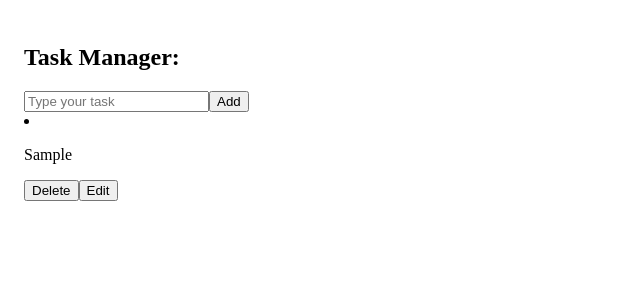
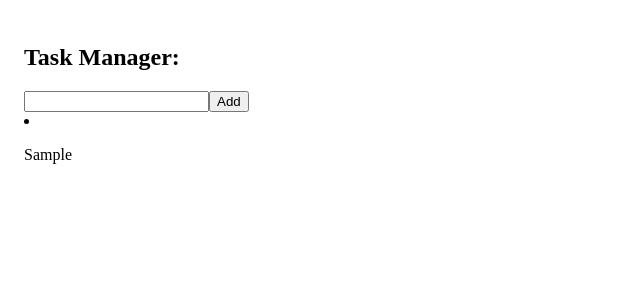
Before and after one commit to Alessandro-Vanzellotti/task-manager, a React (Vite) app: page / in a window 1280 px wide. Both pictures are taken after typing "Sample" into the empty fields and a click on the input "Add". Shown: the top 300 px of the page, without its empty margins (0-640 px from the left). Built offline with nearby package versions, Linux system fonts and the light colour scheme.

Commit message:
criei o componente NewTaskForm e debuggei

```diff
--- a/src/App.tsx
+++ b/src/App.tsx
@@ -2,11 +2,11 @@ import { ChangeEvent, useEffect, useState } from 'react';
 import './App.css';
 import { Task as TaskType } from './types';
 import { Task } from './Task';
+import { NewTaskForm } from './NewTaskForm';
 
 function App() {
 
   const [newTask, setNewTask] = useState<TaskType>({id: 0, text: "", isCompleted: false});
-  //const [taskList, setTaskList] = useState<TaskType[]>([]);
 
   const [taskList, setTaskList] = useState<TaskType[]>(() => {
     const localValue = localStorage.getItem("ITEMS");
@@ -21,6 +21,7 @@ function App() {
 
   const handleChange = (event: ChangeEvent<HTMLInputElement>): void => {
     setNewTask({id: 0, text: event.target.value, isCompleted: false});
+    console.log(newTask.text);
   }
 
   const addNewTask = () => {
@@ -28,7 +29,7 @@ function App() {
     setNewTask({id: 0, text: "", isCompleted: false});
   }
 
-  const removeTask = (itemToRemove: TaskType) => {
+  /* const removeTask = (itemToRemove: TaskType) => {
     const updatedTaskList: TaskType[] = taskList.filter(item => item.text != itemToRemove.text);
     setTaskList(updatedTaskList);
   }
@@ -36,7 +37,7 @@ function App() {
   const editTask = (itemToEdit: TaskType) => {
     const taskIndex: number = taskList.findIndex(item => item.text == itemToEdit.text);
     console.log(taskIndex);
-  }
+  } */
 
   const toggleTask = (id: number) => {
     const updatedTaskList: TaskType[] = taskList.map(item => {
@@ -56,9 +57,10 @@ function App() {
   return (
     <>
       <header>
-        <h2>Task Manager:</h2>
+        <NewTaskForm addNewTask={addNewTask} handleChange={handleChange} newTask={newTask} />
+        {/* <h2>Task Manager:</h2>
         <input type="text" onChange={handleChange} name="newTask" value={newTask.text} placeholder='Type your task' id="" />
-        <input type="button" onClick={() => addNewTask()} value="Add" />
+        <input type="button" onClick={() => addNewTask()} value="Add" /> */}
       </header>
 
       <main>
@@ -68,8 +70,9 @@ function App() {
               key={task.id}
               task={task}
               toggleTask={toggleTask}
-              removeTask={removeTask}
-              editTask={editTask}/>
+              /* removeTask={removeTask}
+              editTask={editTask} */
+              />
           )
         })}
       </main>
--- /dev/null
+++ b/src/NewTaskForm.tsx
@@ -0,0 +1,36 @@
+import { ChangeEvent, EventHandler, useState } from "react";
+import { Task as TaskType } from "./types";
+
+type NewTaskFormType = {
+    addNewTask: () => void;
+    handleChange: (event: ChangeEvent<HTMLInputElement>) => void;
+    newTask: TaskType;
+}
+
+export const NewTaskForm: React.FC<NewTaskFormType> = ({addNewTask, handleChange, newTask}) => {
+
+    //const [newTask, setNewTask] = useState<TaskType>({id: 0, text: "", isCompleted: false});
+
+    function handleSubmit(e: React.SyntheticEvent) {
+        console.log("handleSubmit");
+        e.preventDefault();
+        if (newTask.text === "") return;
+
+        addNewTask();
+
+        //setNewItem({id: 0, text: "", isCompleted: false});
+      }
+
+
+    return (
+
+
+
+
+        <form onSubmit={(e) => handleSubmit(e)} className="new-item-form">
+            <h2>Task Manager:</h2>
+            <input value={newTask.text} onChange={e => handleChange(e)} type="text" id="item" />
+            <input type="submit" value="Add" />
+        </form>
+    )
+}
--- a/src/Task.tsx
+++ b/src/Task.tsx
@@ -4,16 +4,16 @@ import {Task as TaskType} from './types';
 type Props = {
     task: TaskType;
     toggleTask: (id: number) => void;
-    removeTask: (item: TaskType) => void;
-    editTask: (item: TaskType) => void;
+    /* removeTask: (item: TaskType) => void;
+    editTask: (item: TaskType) => void; */
 };
 
-export const Task: React.FC<Props> = ({task, toggleTask, removeTask, editTask}) => {
+export const Task: React.FC<Props> = ({task, toggleTask}) => {
     return (
         <li >
             <p onClick={() => toggleTask(task.id)}>{task.text}</p>
-              <button onClick={() => removeTask(task)}>Delete</button>
-              <button onClick={() => editTask(task)}>Edit</button>
+              {/* <button onClick={() => removeTask(task)}>Delete</button>
+              <button onClick={() => editTask(task)}>Edit</button> */}
         </li>
     )
 }
```
